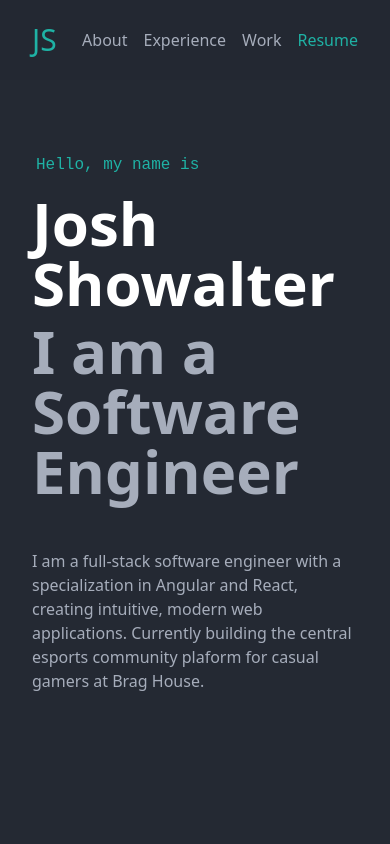
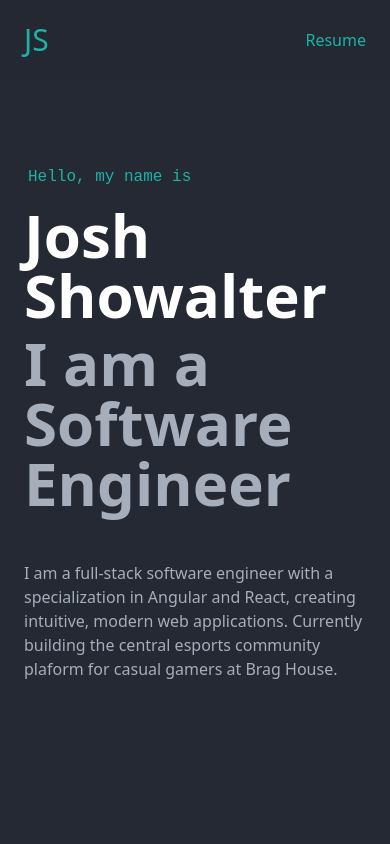
Before and after one commit to joshshowalter/portfolio, a Next.js app: page / in a window 390 px wide. Shown: the top 844 px of the page. Built offline with nearby package versions, Linux system fonts and the light colour scheme.

Commit message:
hide nav items on mobile

```diff
--- a/components/nav.tsx
+++ b/components/nav.tsx
@@ -8,15 +8,15 @@ export default function Nav() {
     {title: 'Work', url: '#work'}
   ]
   return (
-    <header className="bg-base-200/[.80] flex justify-center h-[80px] px-8 fixed w-full backdrop-blur z-10">
+    <header className="bg-base-200/[.80] flex justify-center h-[80px] px-6 fixed w-full backdrop-blur z-10 sm:px-8">
       <nav className="flex justify-between items-center w-full">
         <h1 className="text-3xl text-accent">
           <Link href="#"><a>JS</a></Link>
         </h1>
-        <ul className="flex space-between items-center gap-4 text-md sm:gap-12 sm:text-lg ">
+        <ul className="flex space-between items-center gap-4 text-md sm:gap-12 sm:text-lg">
           {
             navItems.map(item => (
-              <li key={item.title} className="hover:text-accent cursor-pointer">
+              <li key={item.title} className="hidden cursor-pointer hover:text-accent sm:flex">
                 <Link href={item.url}>{item.title}</Link>
               </li>
             ))
--- a/pages/index.tsx
+++ b/pages/index.tsx
@@ -8,14 +8,14 @@ import Contact from '../components/contact';
 const Home: NextPage = () => {
   return (
     <>
-    <main className="min-h-screen bg-base-200 px-8 sm:px-24">
+    <main className="min-h-screen bg-base-200 px-6 sm:px-24">
       <Hero />
       <About />
       <Experience />
       <Projects />
       <Contact />
     </main>
-    <footer className="bg-base-200 text-center py-6 px-8 text-sm font-light">
+    <footer className="bg-base-200 text-center py-6 px-6 text-sm font-light">
       <span>Built with Next.js</span> | <span>Design inspiration from Brittany Chiang</span>
     </footer>
     </>
```
